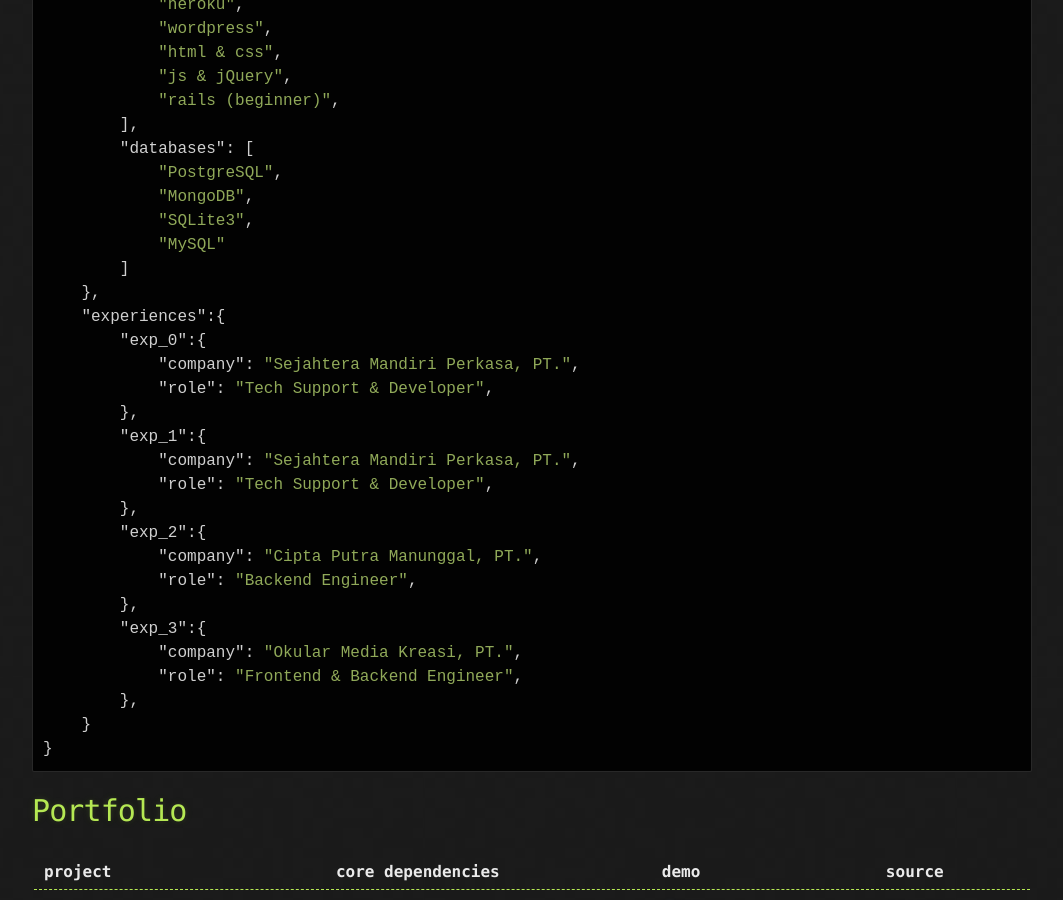
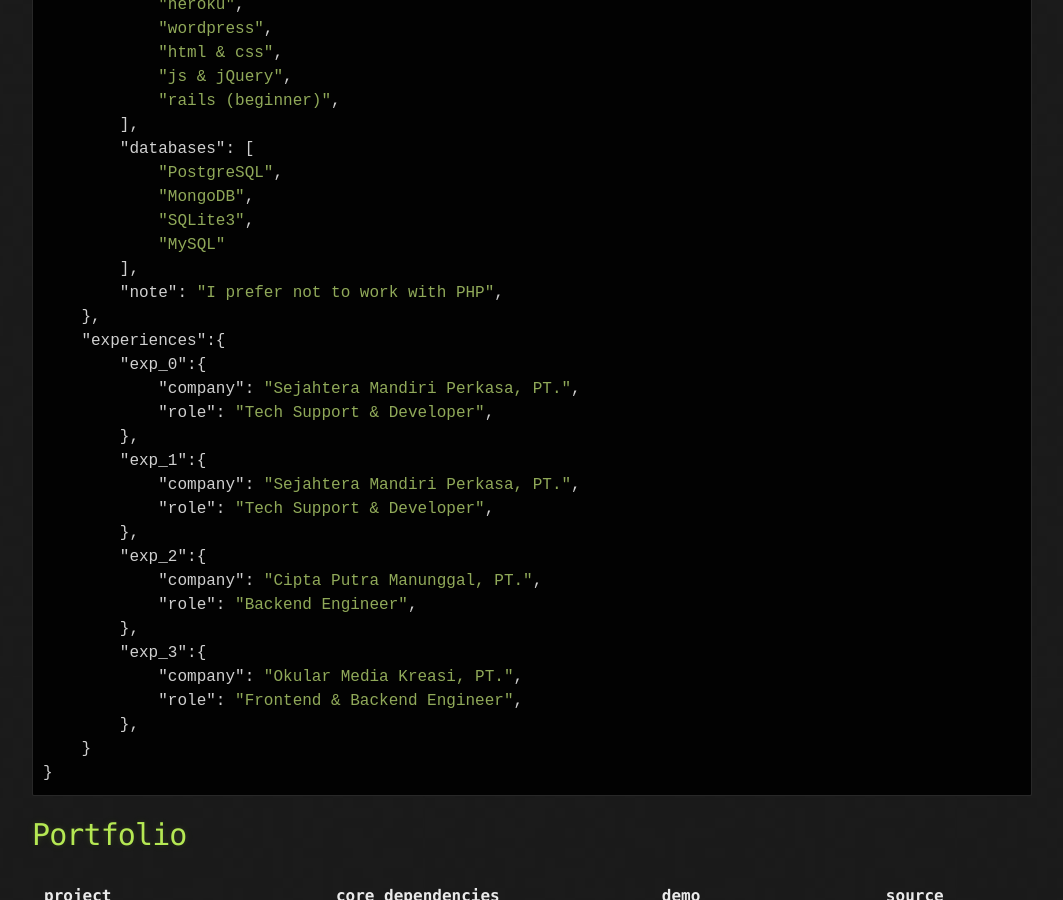
Before and after one commit to iColdPlayer/aby, a Jekyll site: the page built from index.md, in a window 1280 px wide and 900 px high, scrolled down 919 px. Shown: the whole window, without its empty margins (108-1171 px from the left). Built offline with Jekyll 4.4.1, drawn with Linux system fonts in a browser that asks for light colours.

Commit message:
Update index.md

```diff
--- a/index.md
+++ b/index.md
@@ -41,7 +41,8 @@
             "MongoDB",
             "SQLite3",
             "MySQL"
-        ]
+        ],
+        "note": "I prefer not to work with PHP",
     },
     "experiences":{
         "exp_0":{
```
